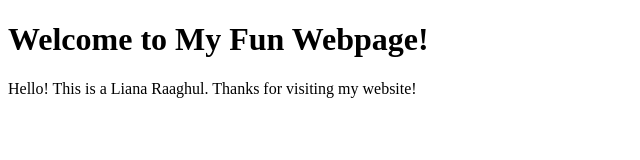
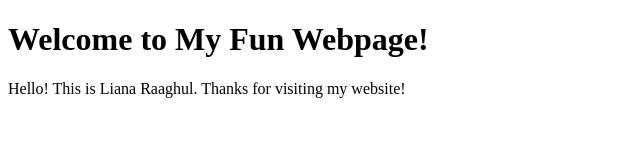
Before and after one commit to liana-raaghul/mywebsite, a plain HTML site: page index.html in a window 1280 px wide. Shown: the full height of the page, 0-640 px from the left. Drawn offline with Linux system fonts and the light colour scheme.

Commit message:
Add files via upload

```diff
--- a/index.html
+++ b/index.html
@@ -5,7 +5,7 @@
 </head>
 <body>
     <h1>Welcome to My Fun Webpage!</h1>
-    <p>Hello! This is a Liana Raaghul. Thanks for visiting my website!</p>
+    <p>Hello! This is Liana Raaghul. Thanks for visiting my website!</p>
 
 </body>
 </html>
```
